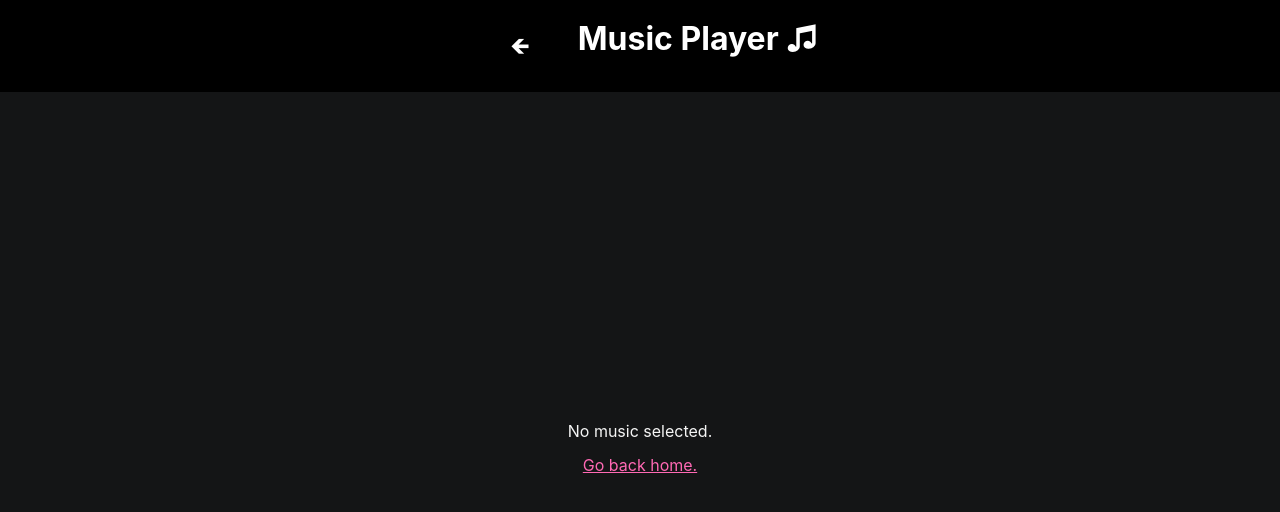
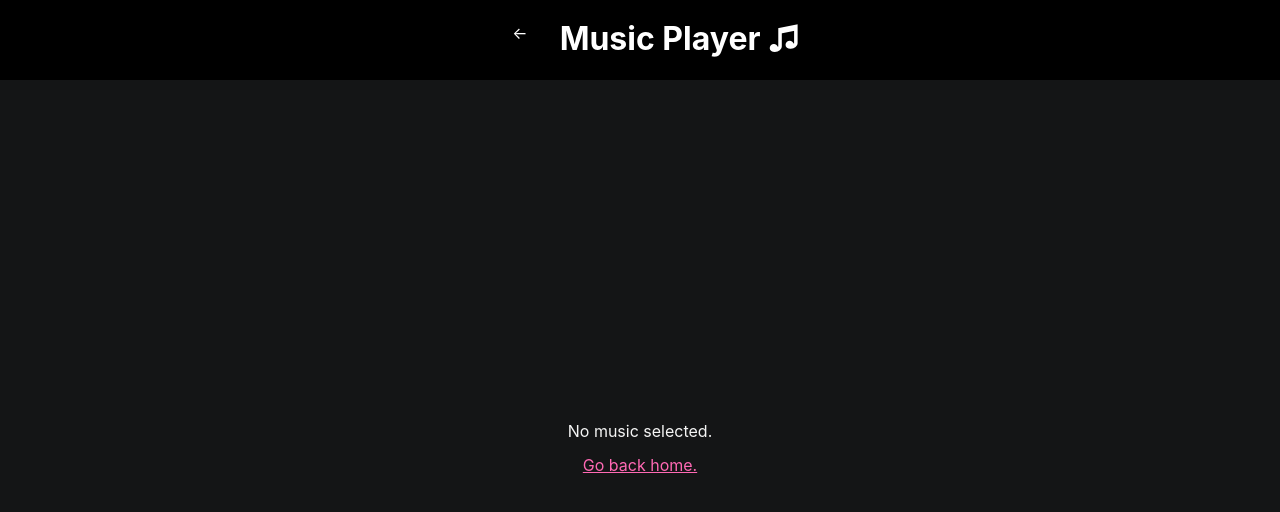
Before and after one commit to velkan14/react-music-player, a React (Create React App) app: page /music in a window 1280 px wide. Shown: the top 512 px of the page. Built offline with nearby package versions, Linux system fonts and the light colour scheme.

Commit message:
Changed Layout

```diff
--- a/src/components/Navigation.js
+++ b/src/components/Navigation.js
@@ -8,11 +8,11 @@ const Navigation = () => {
   return (
     <nav className="Navigation">
       {location.pathname !== "/" && (
-        <Link className="f3 ma4 pa4" to="/">
-          🡸
+        <Link className="back" to="/">
+          ←
         </Link>
       )}
-      <h1>Music Player ♫ </h1>
+      <h1>Music Player ♫</h1>
     </nav>
   );
 };
--- a/src/components/TrackOverview.js
+++ b/src/components/TrackOverview.js
@@ -5,15 +5,15 @@ import "../styles/TrackOverview.css";
 const TrackOverview = ({ track }) => {
   return (
     <section className="TrackOverview ma1 ">
-      <div>
-        <h2 className="ma1 pa1">{track.collectionName}</h2>
-        <h4 className="ma1 pa1">{formatDate(track.releaseDate)}</h4>
-      </div>
       <img
         className="ma2 pa1"
         src={track.artworkUrl100.replace("100x100bb.jpg", "400x400bb.jpg")}
         alt="Cover"
       />
+      <div className="albumDetails">
+        <h2 className="ma1 pa1">{track.collectionName}</h2>
+        <h4 className="ma1 pa1">{formatDate(track.releaseDate)}</h4>
+      </div>
       <div className="songDetails">
         <div className="detailsLeft ma3 pa2">
           <p className="f3 ma1 b">{track.trackName}</p>
--- a/src/styles/Navigation.css
+++ b/src/styles/Navigation.css
@@ -6,8 +6,16 @@
   width: 100%;
   background-color: black;
   color: #ffff;
-  position: fixed;
+  position: absolute;
   top: 0;
+}
+
+.back {
+  margin: 1.5rem 1rem;
+}
+
+.Navigation h1 {
+  align-self: center;
 }
 
 .Navigation a {
--- a/src/styles/TrackOverview.css
+++ b/src/styles/TrackOverview.css
@@ -13,7 +13,10 @@
   align-items: flex-end;
 }
 
-.detailsLeft {
+.albumDetails {
+  display: flex;
+  flex-direction: column;
+  align-items: center;
 }
 
 .detailsRight {
```
